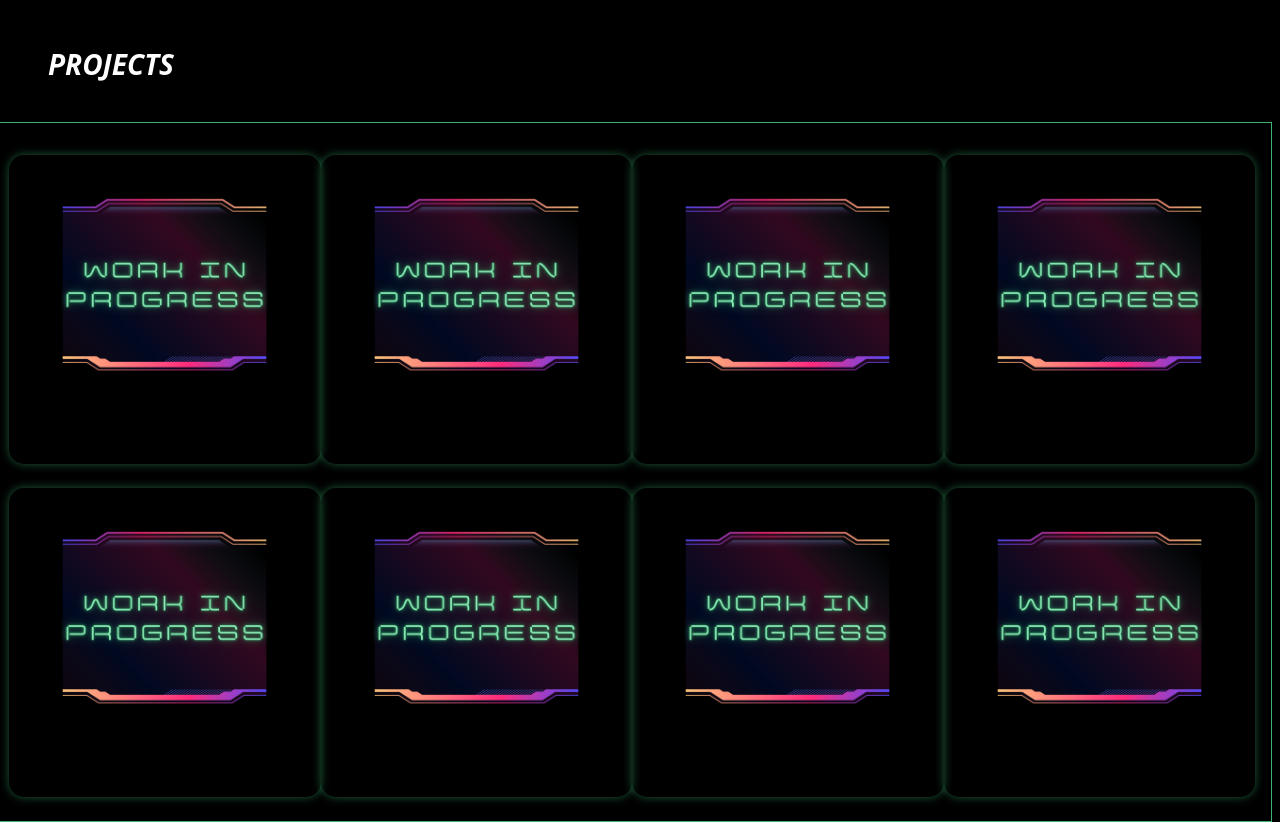
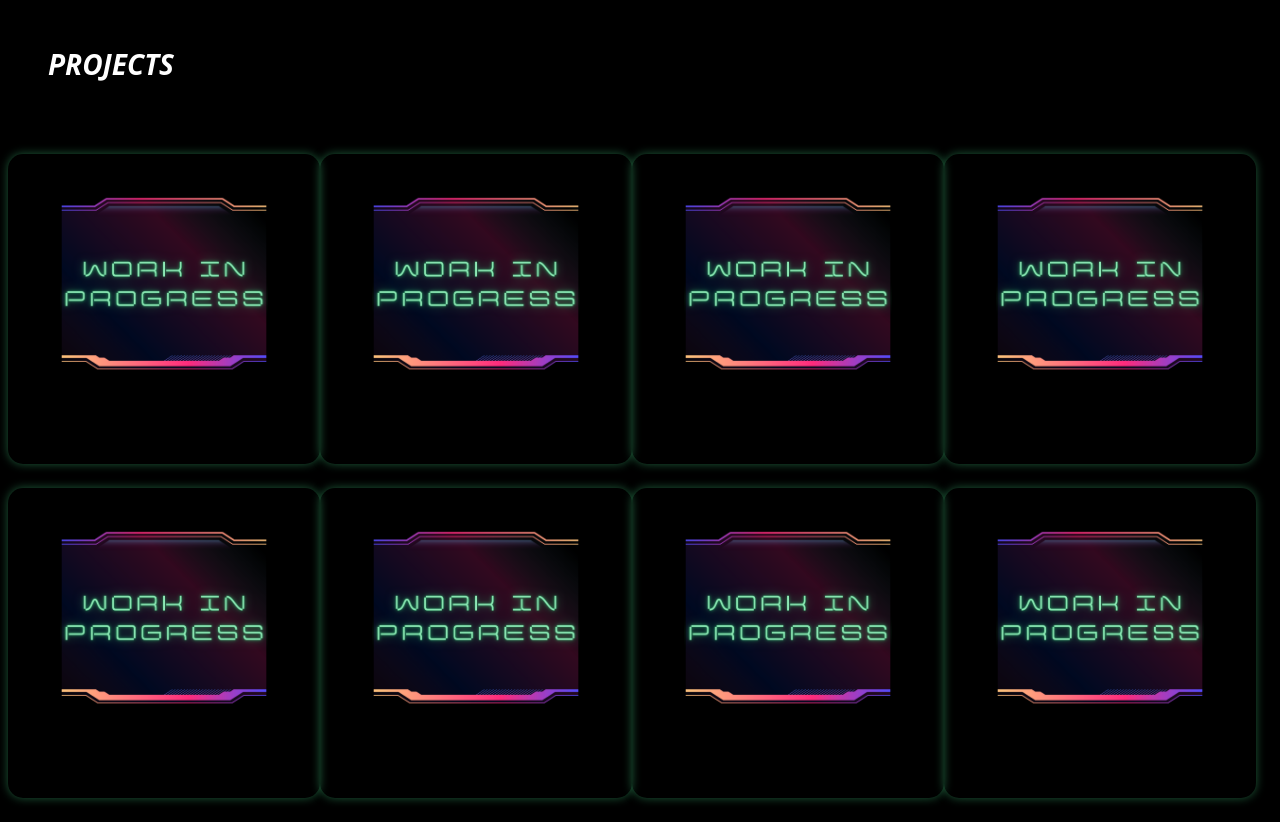
Before and after one commit to Antonio-Laudani/Portfolio-Antonio-Laudani, a plain HTML site: page index.html in a window 1280 px wide. Shown: the part 2500-3323 px from the top of the page. Drawn offline with nearby package versions, Linux system fonts and the light colour scheme.

Commit message:
modifica style

```diff
--- a/style.css
+++ b/style.css
@@ -133,7 +133,7 @@ align-items: center;
 
 .projects-container{
    flex-wrap: wrap;
-    border: 1px solid #3CB371;
+
 }
 
 .projects-column{
```
